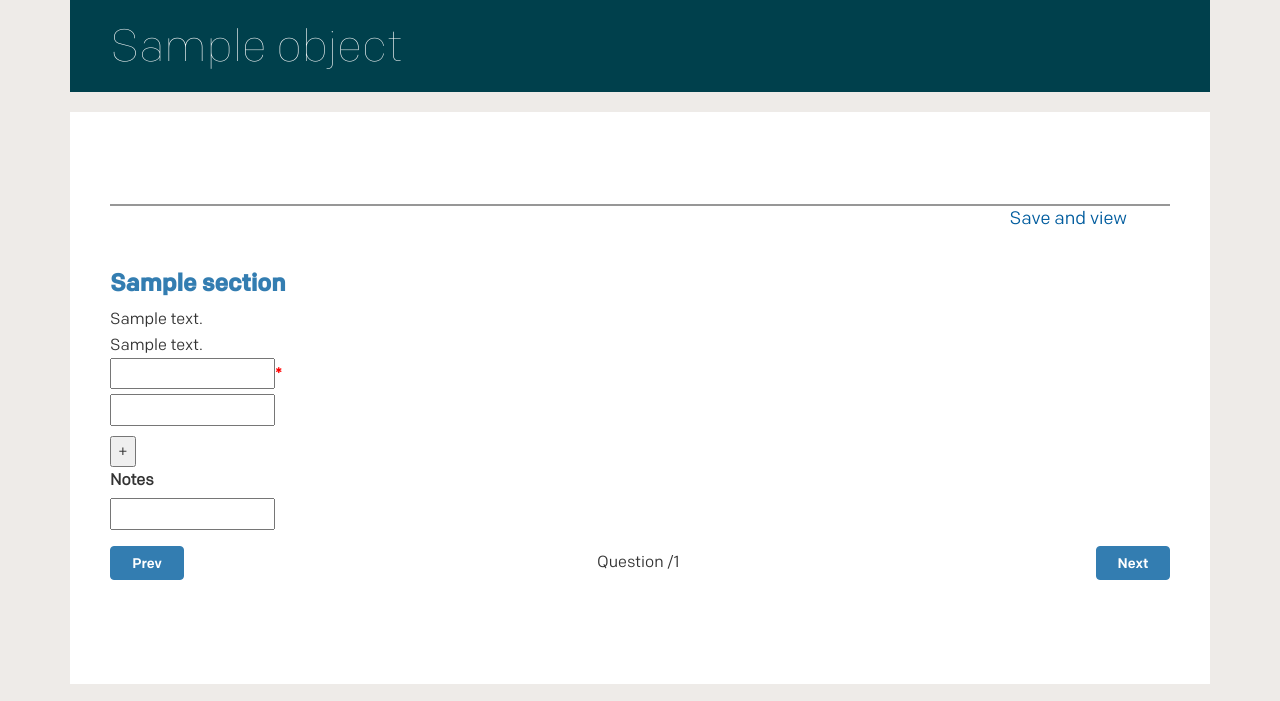
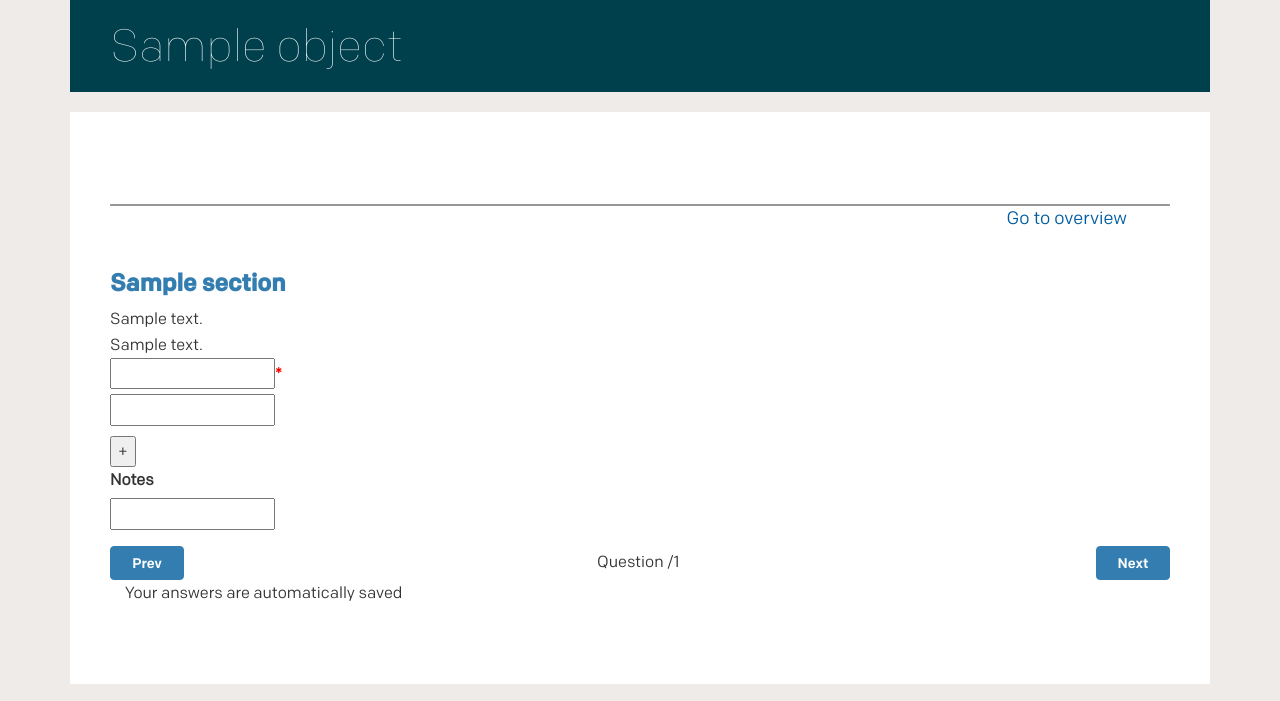
Before and after one commit to hmpf/easydmp, a Django app: template src/easydmp/plan/templates/easydmp/plan/state_form.html in a window 1280 px wide. Shown: the part 135-836 px from the top of the page. Run offline with Django 3.2, Linux system fonts and the light colour scheme; the template is opened without the code that fills it: most values are stand-ins (such as "Sample title", 1, 10 or a date in 2020); form fields are guessed from the names that the template uses; some libraries are stand-ins or nearby versions.

Commit message:
Adjust HTML, pre sections, as of Ida's sketch

```diff
--- a/src/easydmp/plan/templates/easydmp/plan/state_form.html
+++ b/src/easydmp/plan/templates/easydmp/plan/state_form.html
@@ -40,7 +40,7 @@
               <div class="question-label">
                 <label class="control-label requiredField">{{ form.label }}<span class="asteriskField">*</span></label>
                 <div class="btn-group">
-                    <input type="submit" name="summary" class="btn btn-default summary-link" value="Save and view">
+                  <input type="submit" name="summary" class="btn btn-default summary-link" value="Go to overview">
                 </div>
               </div>
               <p class="question-help">{{ form.help_text }}</p>
@@ -79,6 +79,7 @@
                 <input type="submit" name="next" value="Next" class="btn btn-primary" id="id-next" />
               </div>
           </form>
+          <div class="col-lg-12 savetxt">Your answers are automatically saved</div>
           <div style="display: none" class="answers">
             {% for answer in answers %}
             <div id="answer-canned-{{ answer.choice }}" style="display: none">{{ answer.canned_text }}</div>
```
